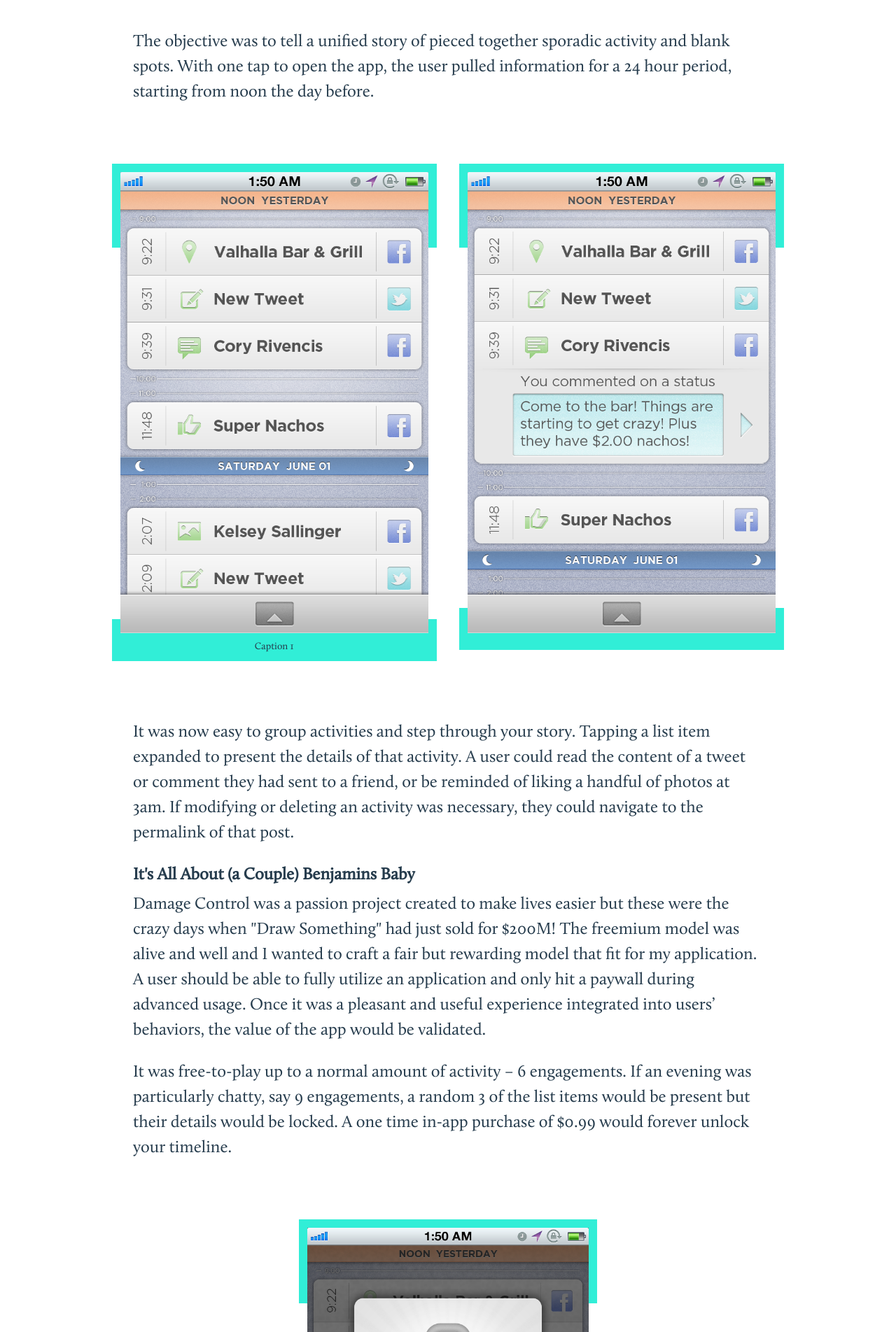
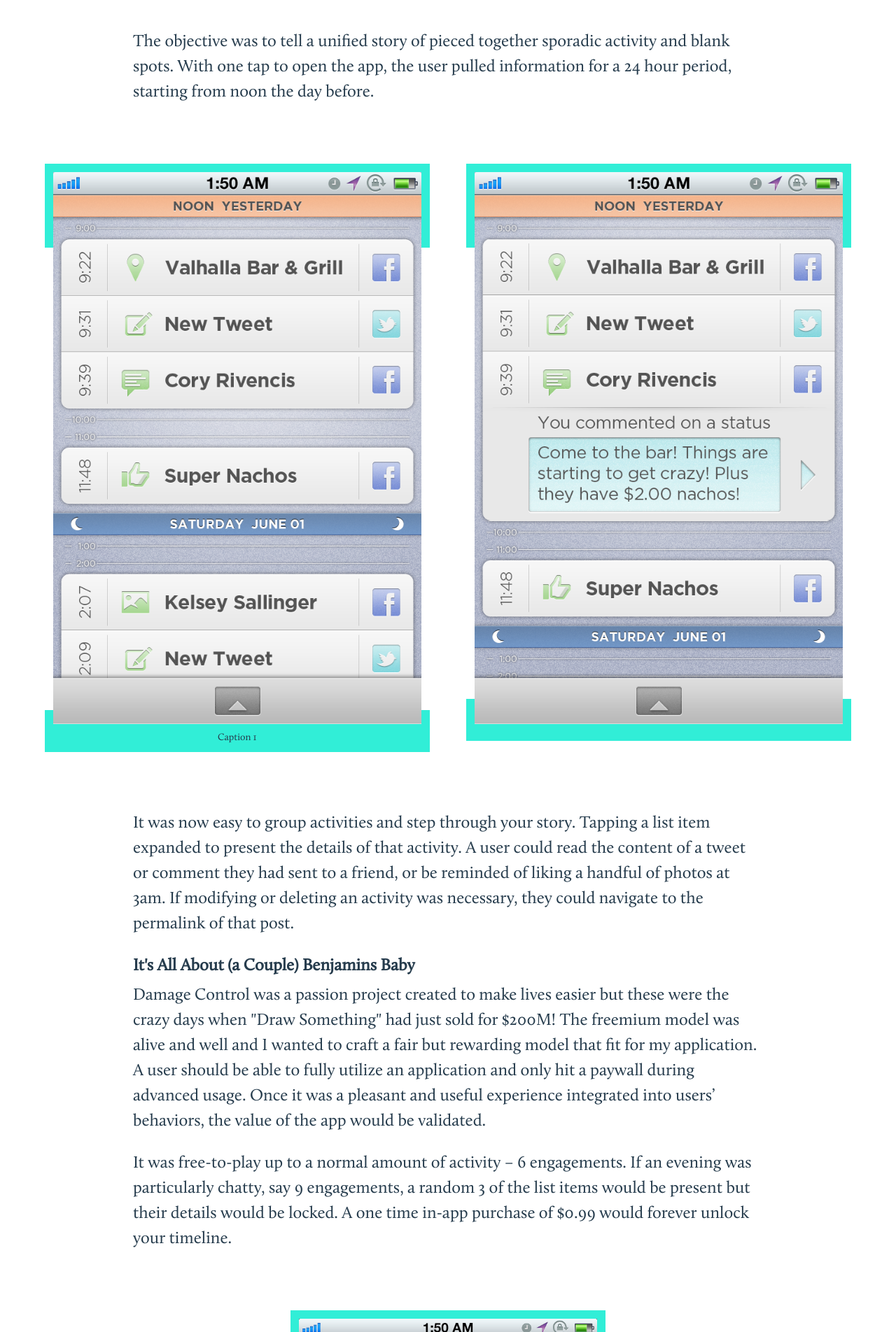
Before and after one commit to gvalente/portfolio, a Jekyll site: the page built from _projects/damage-control.html, in a window 1280 px wide. Shown: the part 1810-3714 px from the top of the page at 70% size. Built offline with Jekyll 4.4.1, drawn with Linux system fonts in a browser that asks for light colours.

Commit message:
cleaned up image embed widths

```diff
--- a/_config.yml
+++ b/_config.yml
@@ -20,3 +20,9 @@ collections:
     output: true
 
 project-wrapper: wrapper project-content
+
+project-width:
+  sm: 450
+  med: 768
+  lrg: 900
+  xlrg: 1200
--- a/_includes/project-img-embed.html
+++ b/_includes/project-img-embed.html
@@ -15,7 +15,8 @@
 
 <!-- Single Centered with Full Wrappers -->
 {% when 'single-center' %}
-  <div class="image-row col-sm-11 col-med-6 col-xlrg-4">
+  <!-- <div class="image-row col-sm-11 col-med-6 col-xlrg-4"> -->
+  <div class="wrapper image-row image-row--narrow">
     <figure class="image-container">
       <img src="{{ include.project-img-src }}{{ include.img1-src }}" alt="{{ include.img1-alt }}">
       {% if include.img1-caption %}
@@ -27,7 +28,7 @@
 
 <!-- Side By Side with Full Wrappers -->
 {% when 'side-by-side' %}
-  <div class="image-row col-sm-11 col-xlrg-9">
+  <div class="wrapper image-row image-row--wide">
     <figure class="image-container">
       <img src="{{ include.project-img-src }}{{ include.img1-src }}" alt="{{ include.img1-alt }}">
       {% if include.img1-caption %}
--- a/_sass/base.scss
+++ b/_sass/base.scss
@@ -59,9 +59,19 @@ ul { padding-left: $std-padding * 8; }
   justify-content: space-between;
   align-items: flex-start;
   margin: 0 auto;
+  //max-height: 400px;
+
+  &--narrow {
+    width: 40vw;
+    max-width: 450px;
+  }
+  &--wide {
+    width: 90vw;
+    max-width: 1200px;
+  }
 
   .img-spacer {
-    width: 48px;
+    width: 5vw;
   }
 
   .image-container {
```
